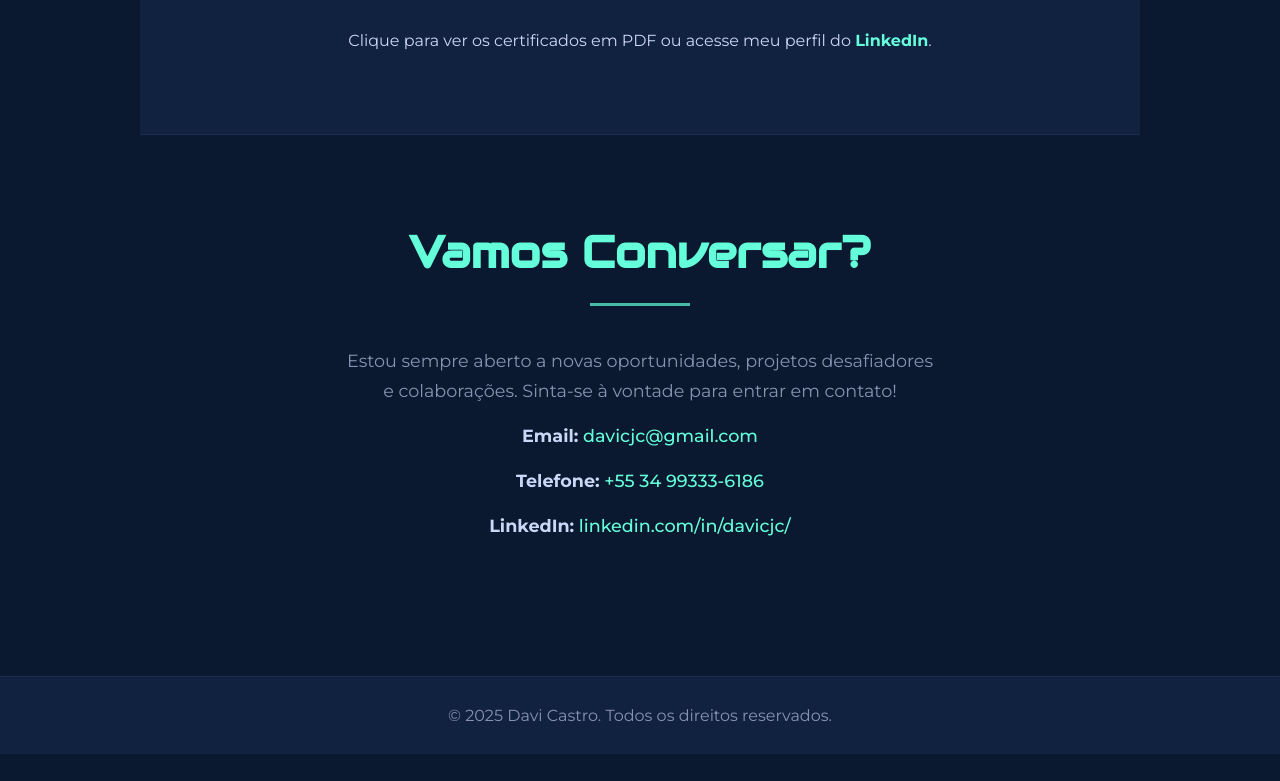
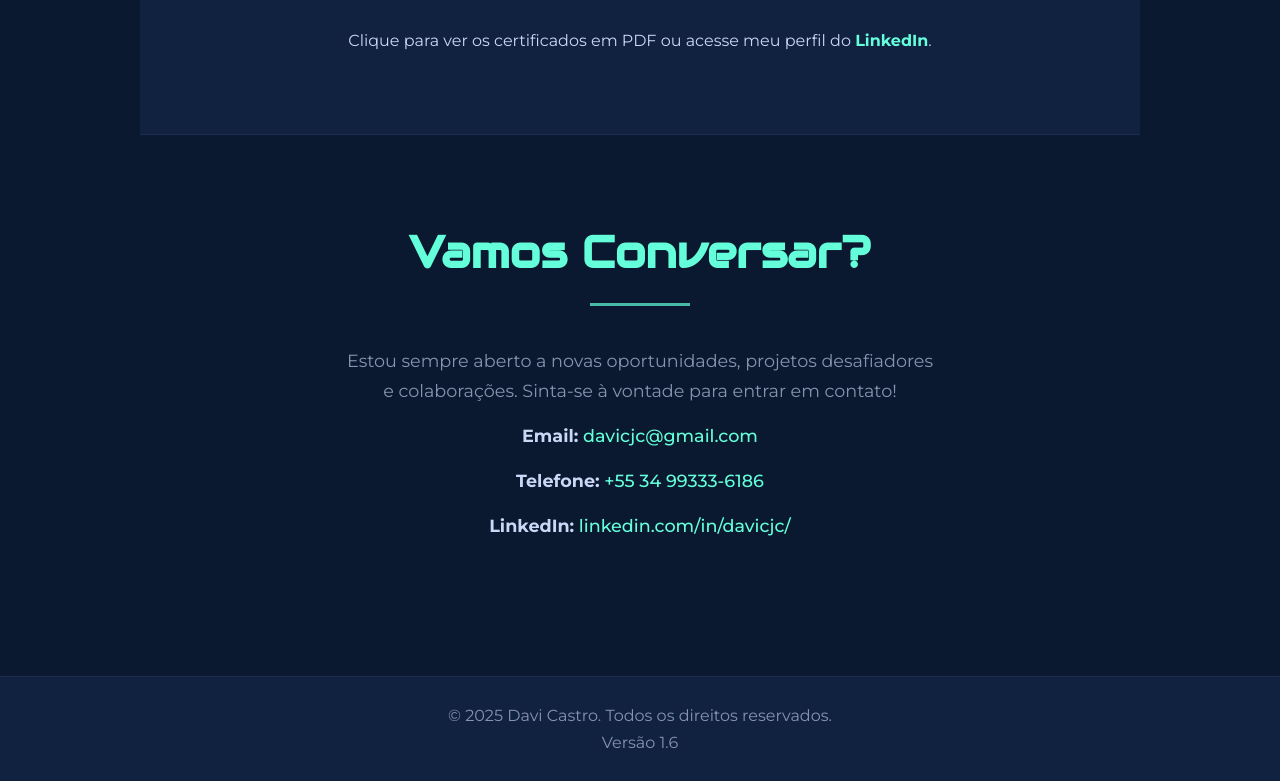
Before and after one commit to Davicjc/Portfolio-CJC, a plain HTML site: page index.html in a window 1280 px wide. Shown: the part 5414-6195 px from the top of the page. Before the commit the page ends 6168 px from the top, so only its background shows below. Drawn offline with Linux system fonts and the light colour scheme.

Commit message:
Adição de verões
Adiciona a versão do site para facilitar a visibilidade dos commit's

```diff
--- a/index.html
+++ b/index.html
@@ -242,6 +242,7 @@
 
     <footer id="main-footer">
         <p>&copy; <span id="year"></span> Davi Castro. Todos os direitos reservados.</p>
+        <p>Versão 1.6</p>
     </footer>
 
     <script src="script.js"></script>
```
Also changed, not shown: index_en.html (+1 -0 lines).
